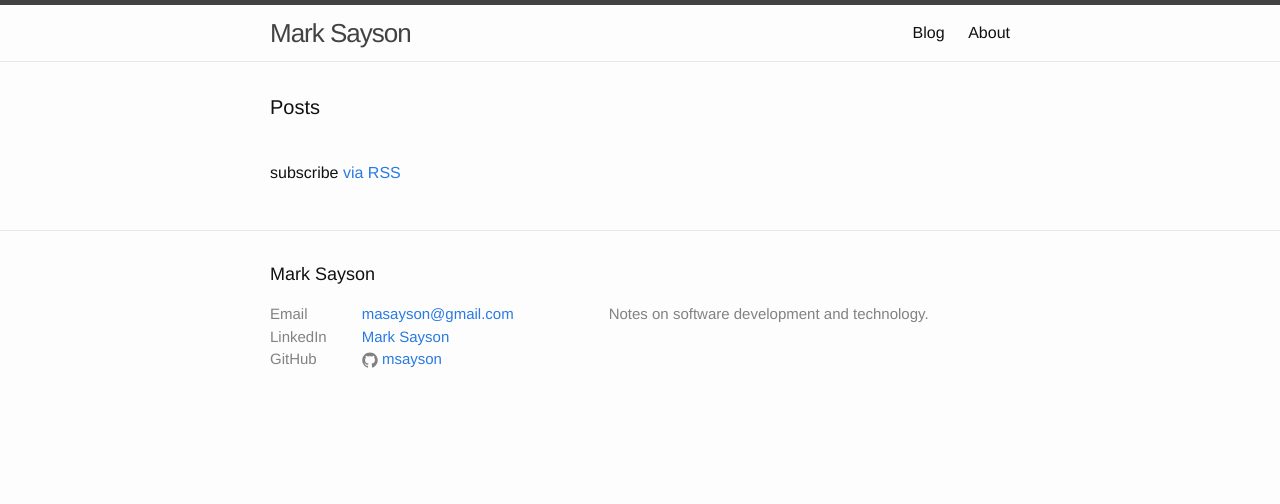
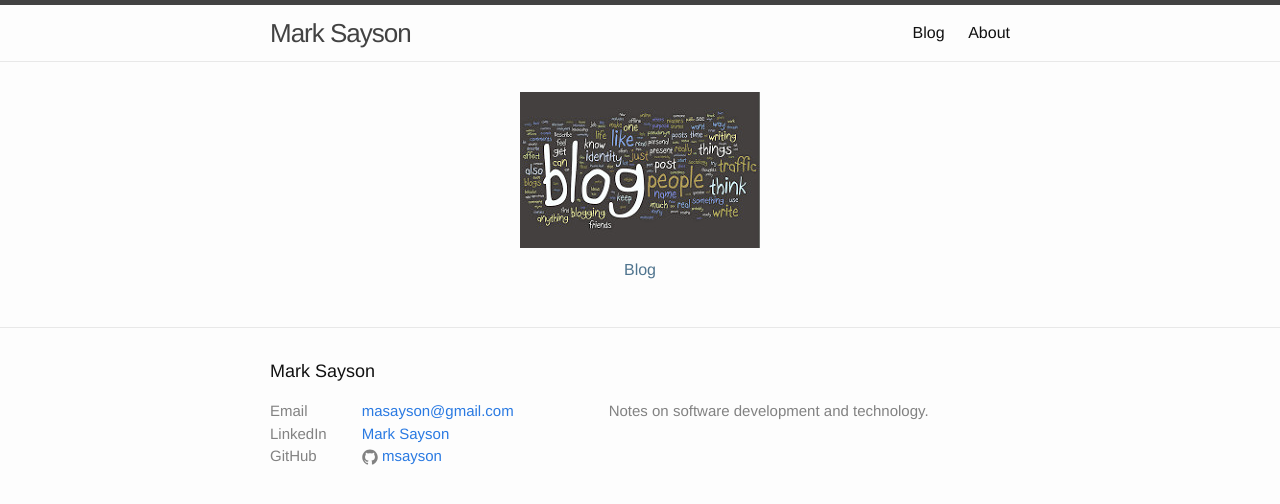
Before and after one commit to msayson/msayson.github.io, a Jekyll site: the page built from index.html, in a window 1280 px wide. Shown: the top 504 px of the page. Built offline with Jekyll 4.4.1, drawn with Linux system fonts in a browser that asks for light colours.

Commit message:
Home page has thumbnail image linking to blog

```diff
--- a/index.html
+++ b/index.html
@@ -3,28 +3,9 @@ layout: default
 ---
 
 <div class="home">
-  <h1 class="page-heading">Posts</h1>
-
-  <ul class="post-list">
-    {% for post in paginator.posts %}
-      <li>
-        <span class="post-meta">{{ post.date | date: "%b %-d, %Y" }}</span>
-
-        <h2>{{ post.title }}</h2>
-          {{ post.excerpt }}
-          <p>
-             <a class="post-link" href="{{ post.url | prepend: site.baseurl }}">Continue reading...</a>
-          </p>
-      </li>
-    {% endfor %}
-  </ul>
-
-  {% include pagination_bar.html %}
-
-  <br>
-  <div>
-    <p class="rss-subscribe">
-      subscribe <a href="{{ "/feed.xml" | prepend: site.baseurl }}">via RSS</a>
-    </p>
-  </div>
+  <a href="/blog">
+    {% include image.html img="/images/blog_icon.jpg"
+      title="Image by Javier Ferreiro - https://www.flickr.com/photos/dekuwa/5983723237, available under Creative Commons Attribution-NonCommercial-ShareAlike 2.0 Generic (https://creativecommons.org/licenses/by-nc-sa/2.0/)"
+      caption="Blog" %}
+  </a>
 </div>
```
Also changed, not shown: images/blog_icon.jpg (added).
